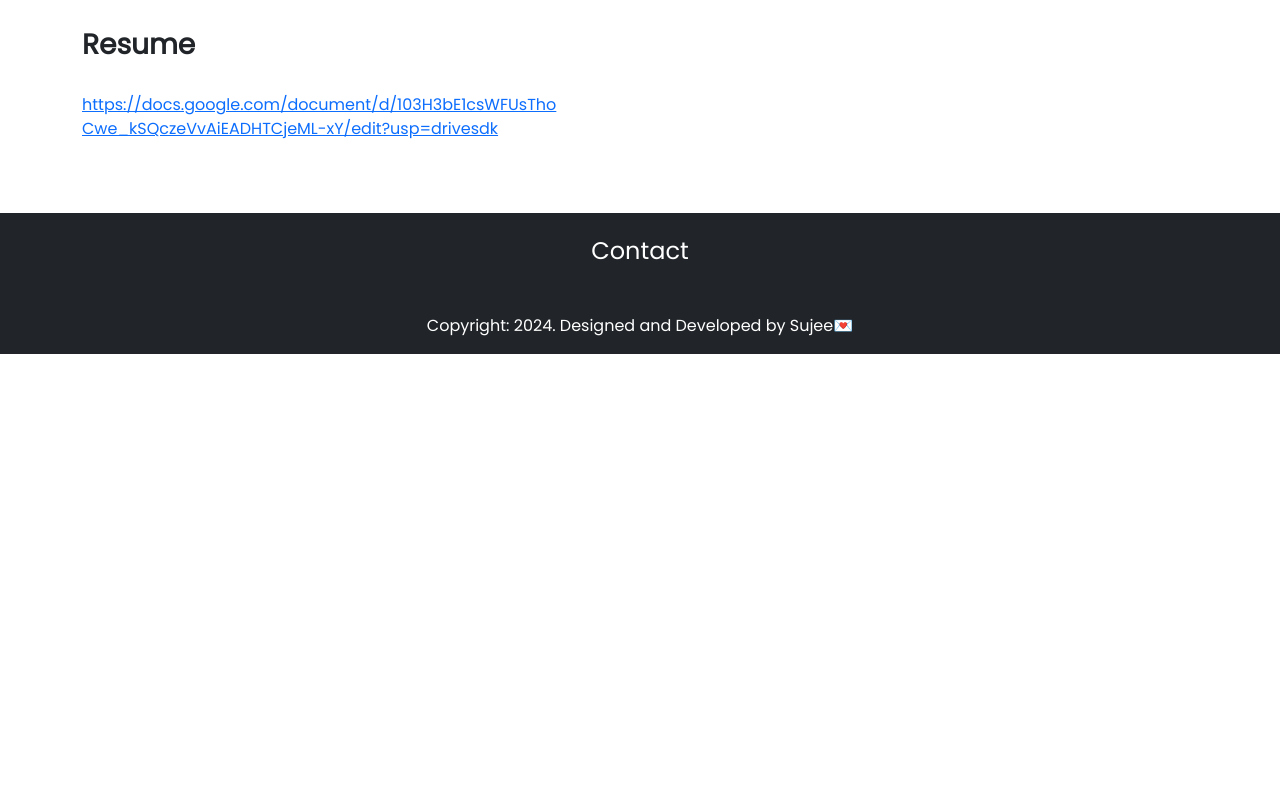
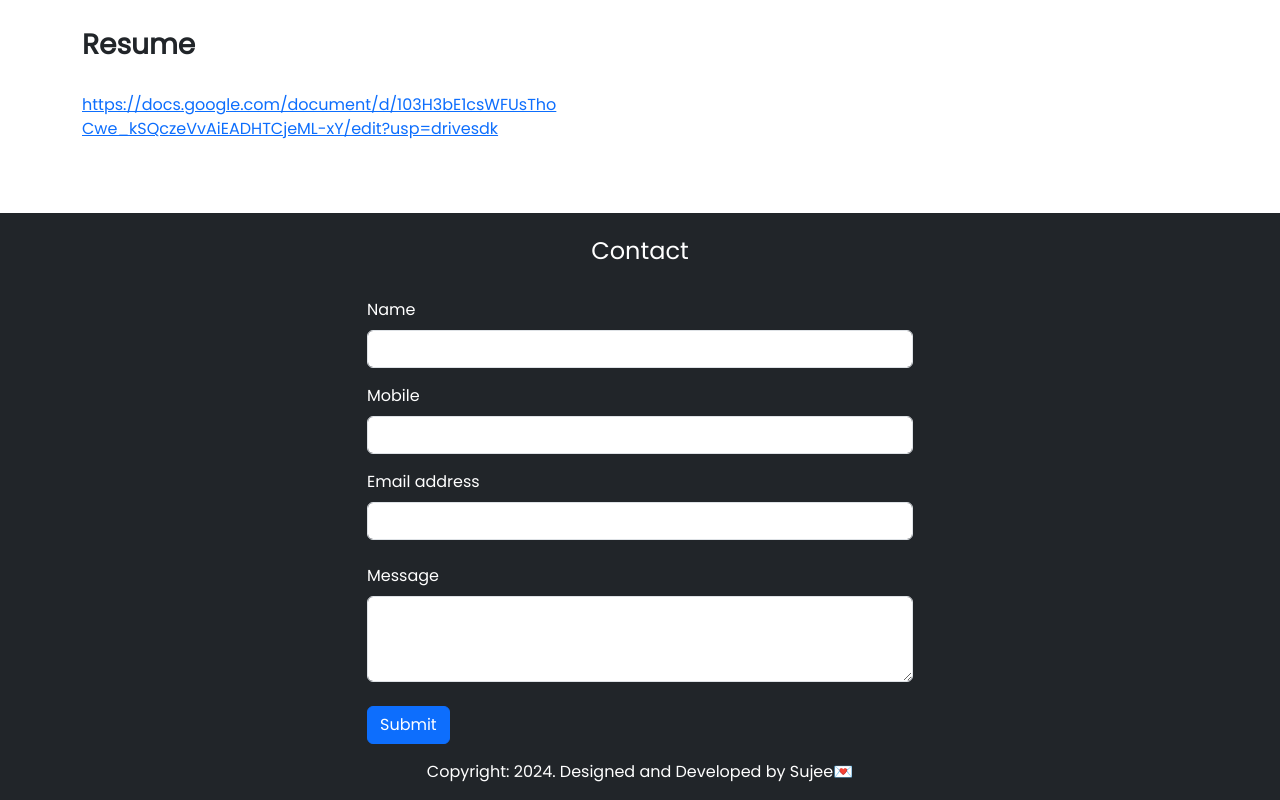
Before and after one commit to Sujeeth-P/CODSOFT, a plain HTML site: page index.html in a window 1280 px wide. Shown: the part 1875-2675 px from the top of the page. Before the commit the page ends 2229 px from the top, so only its background shows below. Drawn offline with nearby package versions, Linux system fonts and the light colour scheme.

Commit message:
changing contact

```diff
--- a/index.html
+++ b/index.html
@@ -125,7 +125,25 @@
           </div>
           <div class="row justify-content-center">
             <div class="col-md-6">
-
+              <form name="contact" method="post" data-netlify="true">
+                <div class="mb-3">
+                  <label for="exampleInputEmail1" class="form-label">Name</label>
+                  <input type="name" name="name" class="form-control" id="exampleInputEmail1" aria-describedby="emailHelp">
+                </div>
+                <div class="mb-3">
+                  <label for="exampleInputEmail1" class="form-label">Mobile</label>
+                  <input type="number" name="Mobile" class="form-control" id="exampleInputEmail1" aria-describedby="emailHelp">
+                </div>
+                <div class="mb-3">
+                  <label for="exampleInputEmail1" class="form-label">Email address</label>
+                  <input type="email" name="email" class="form-control" id="exampleInputEmail1" aria-describedby="emailHelp">
+                </div>
+                <div class="mb-3 py-2">
+                  <label for="exampleFormControlTextarea1" class="form-label">Message</label>
+                  <textarea class="form-control" name="Message" id="exampleFormControlTextarea1" rows="3"></textarea>
+                </div>
+                <button type="submit"class="btn btn-primary">Submit</button>
+              </form>
             </div>
           </div>
         </div>
```
